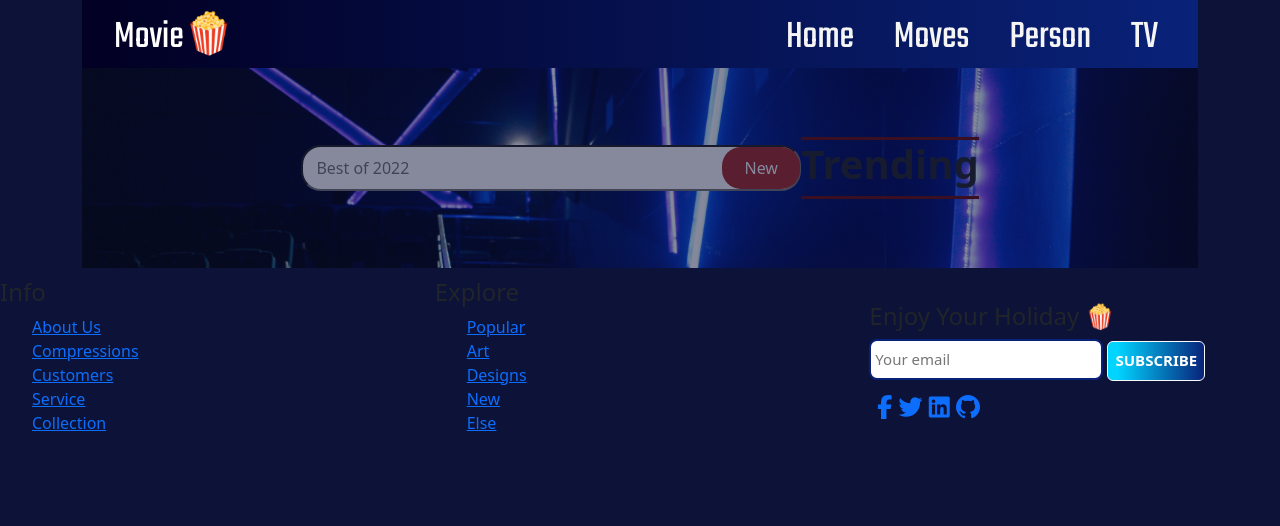
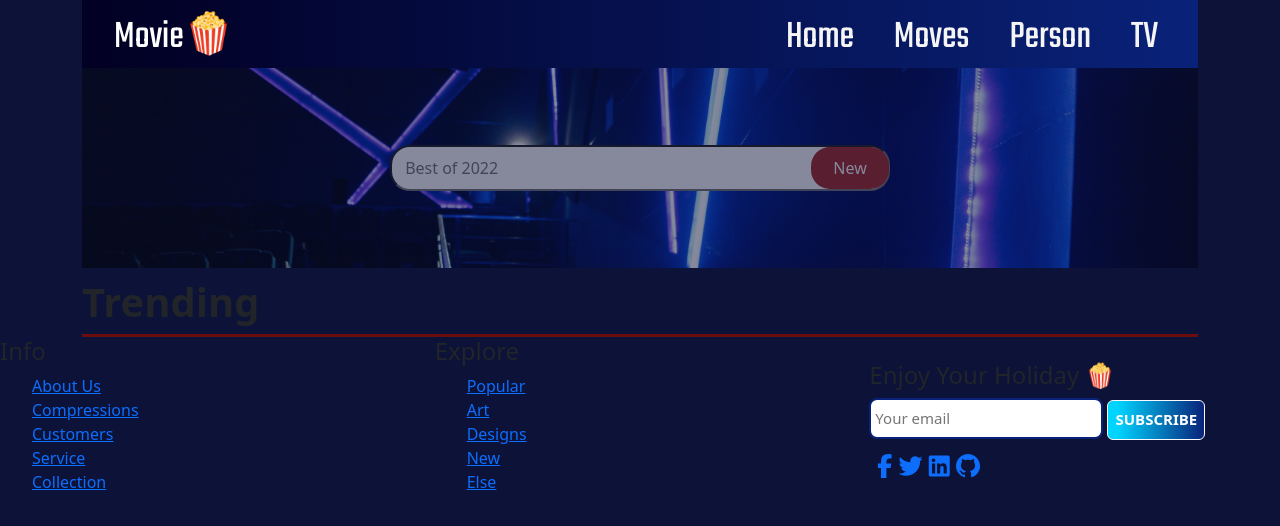
Before and after one commit to Mayar-Fawzy/MovieApp, a website: page Home.html in a window 1280 px wide. Drawn offline with Linux system fonts and the light colour scheme; no server answers.

Commit message:
Update Home.html

```diff
--- a/Home.html
+++ b/Home.html
@@ -61,13 +61,14 @@
             </button>
 
           </div>
-          <div class="headerrr">
+
+
+      </div></div>
+       <div class="headerrr"
             <div class="bd00  "></div>
         <h1><strong>Trending </strong></h1>
           <div class="bd00 "></div></div>
         </div> <div class="row" id="first"></div>
-
-      </div>
 
 
 
@@ -76,8 +77,7 @@
 
 
 
-
-  </div> <section class="footer container-fluid p-0 m-0">
+  <section class="footer container-fluid p-0 m-0">
       <div class="row">
         <div class="col-md-4">
           <h4>Info</h4>
```
